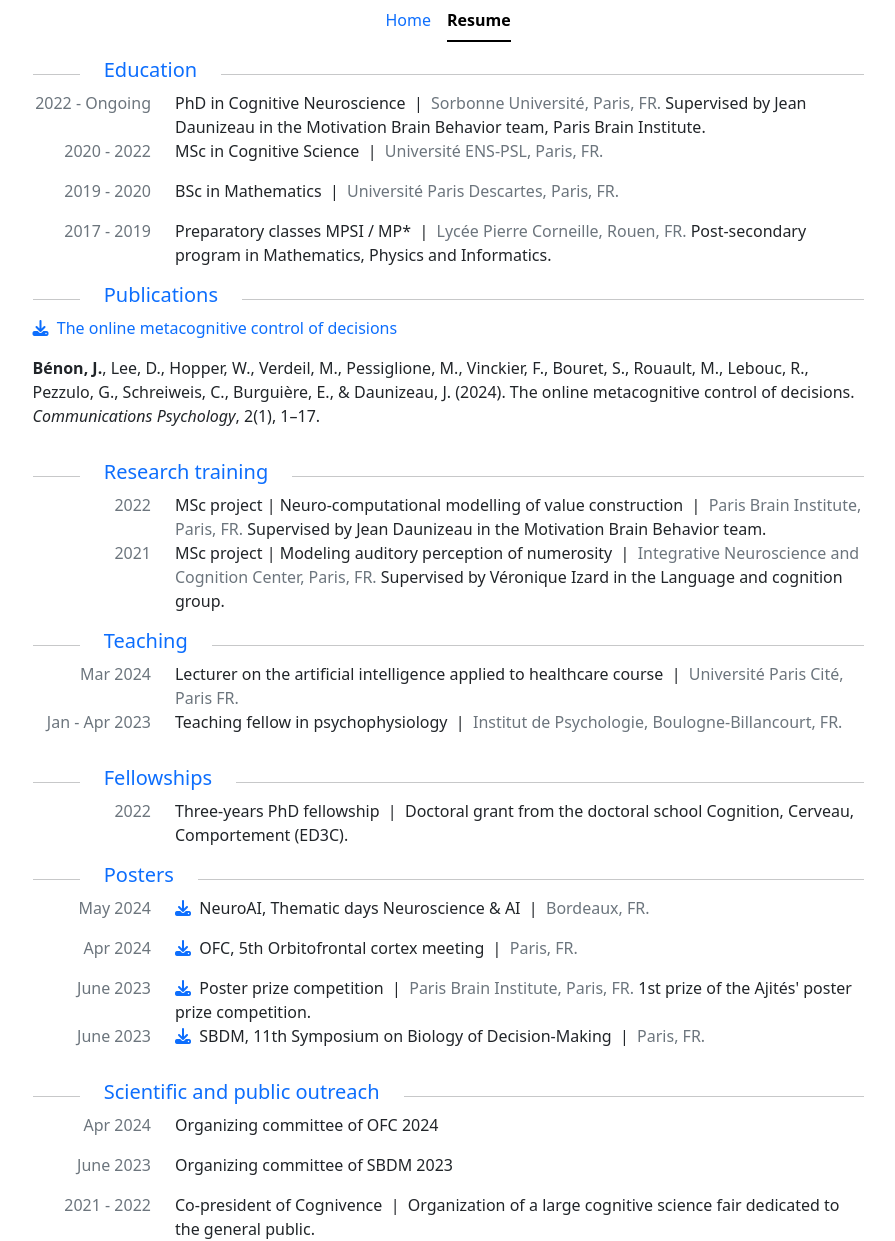
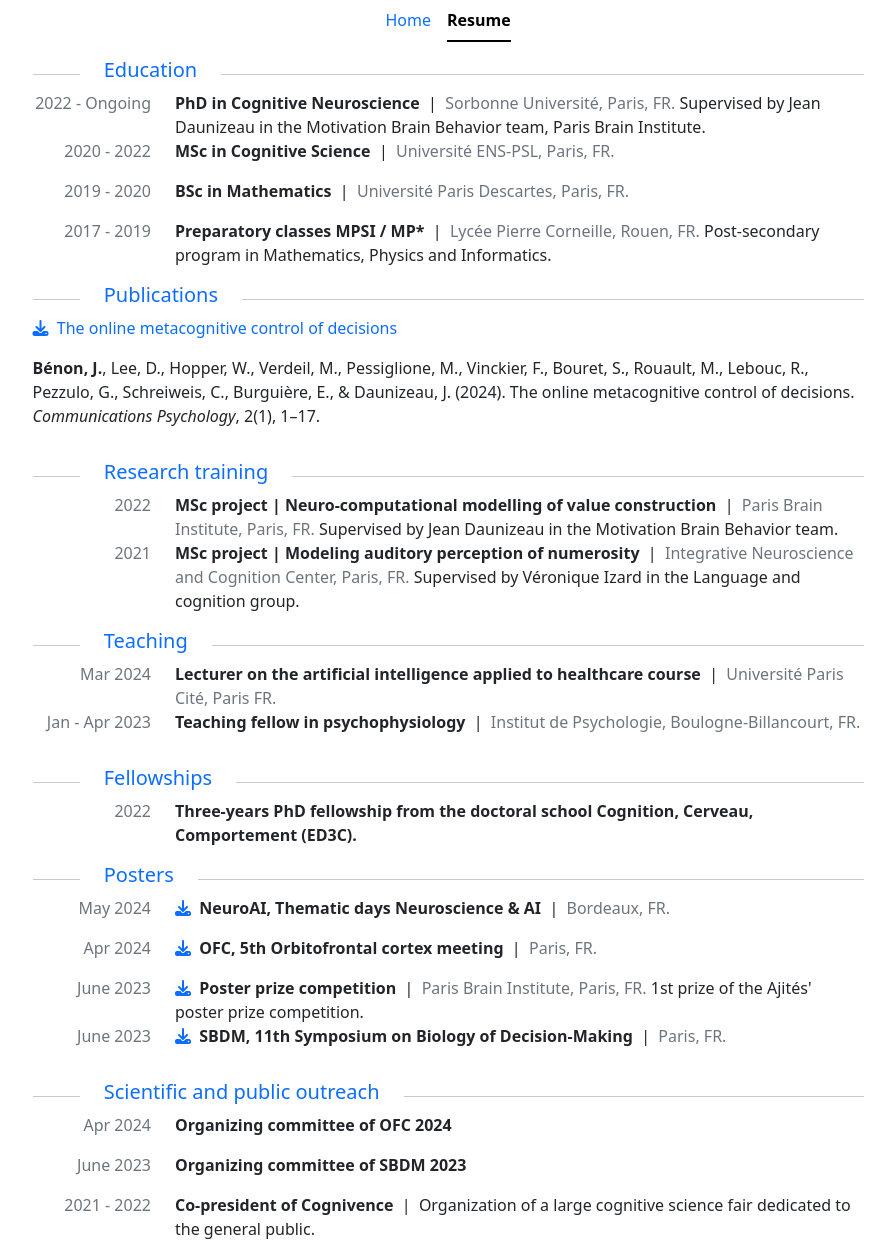
Before and after one commit to jbenon/jbenon.github.io, a Jekyll site: the page built from resume.html, in a window 1280 px wide. Shown: the whole page, without its empty margins (192-1087 px from the left). Built offline with Jekyll 4.4.1, drawn with Linux system fonts in a browser that asks for light colours; nearby versions of some CDN libraries.

Commit message:
Test semibold again

```diff
--- a/_data/resume.yml
+++ b/_data/resume.yml
@@ -57,10 +57,8 @@
 # ===== FELLOWSHIPS ===== #
 - title: Fellowships
   items:
-    - title: Three-years PhD fellowship
+    - title: Three-years PhD fellowship from the doctoral school Cognition, Cerveau, Comportement (ED3C).
       date: 2022
-      details: >
-        Doctoral grant from the doctoral school Cognition, Cerveau, Comportement (ED3C).
 
 # ===== POSTERS ===== #
 - title: Posters
--- a/resume.html
+++ b/resume.html
@@ -46,7 +46,7 @@ layout: default
                   <p class="text-secondary">{{item.date}}</p>
                 </div>
                 <div class="col-10">
-                  <span class="fw-medium">
+                  <span class="fw-semibold">
                     {% if item.pdf %}
                       <a class="icon-link link-underline link-underline-opacity-0"
                       href="/assets/{{publication.pdf}}.pdf"
```
